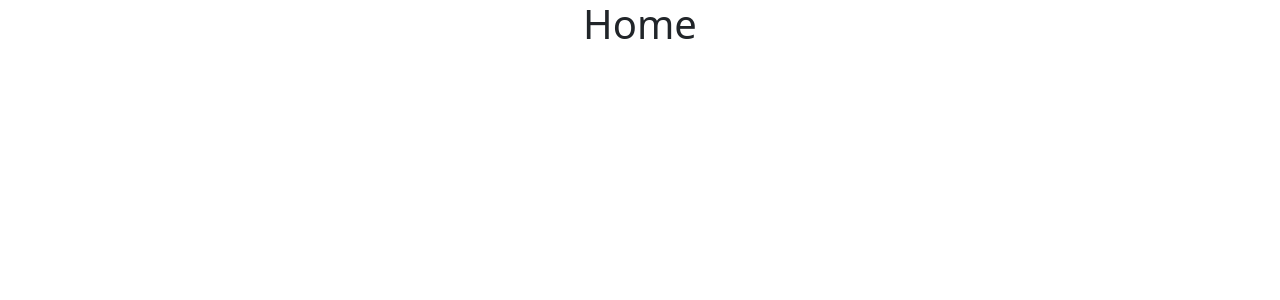
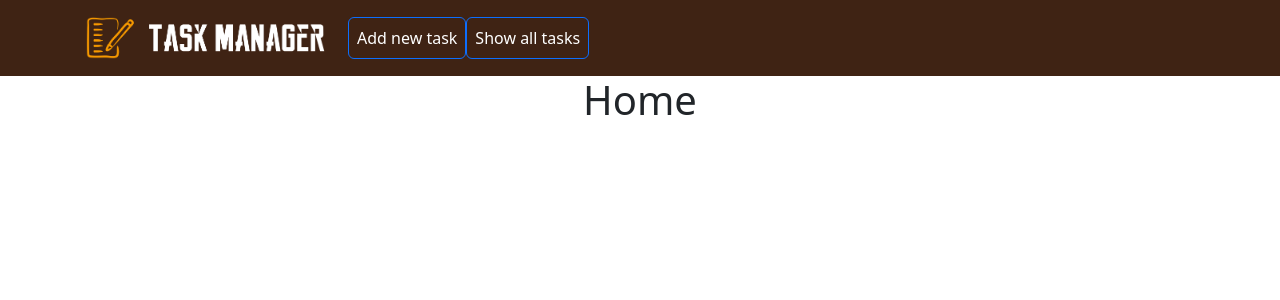
Before and after one commit to pabeler/task_manager, a React (Create React App) app in the folder react-frontend/: page / in a window 1280 px wide. Shown: the top 300 px of the page. Built offline with nearby package versions, Linux system fonts and the light colour scheme.

Commit message:
The logo has been changed and a navbar added

```diff
--- a/react-frontend/src/App.js
+++ b/react-frontend/src/App.js
@@ -1,11 +1,13 @@
 import './App.css';
 import Home from "./components/Home";
 import {BrowserRouter, Route, Routes} from "react-router-dom";
+import CustomNavbar from "./components/CustomNavbar";
 
 function App() {
 return (
     <div className="App">
         <BrowserRouter>
+            <CustomNavbar/>
             <Routes>
                 <Route path="/" element={<Home/>}/>
             </Routes>
--- /dev/null
+++ b/react-frontend/src/components/CustomNavbar.js
@@ -0,0 +1,28 @@
+import Container from 'react-bootstrap/Container';
+import Navbar from 'react-bootstrap/Navbar';
+import {Link} from "react-router-dom";
+import {Nav} from "react-bootstrap";
+
+export default function CustomNavbar() {
+
+    return (
+        <Navbar collapseOnSelect expand="lg" style={{backgroundColor: "rgb(63, 35, 20)"}}>
+            <Container>
+                <Navbar.Brand>
+                    <Link to="/"><img src="images\logo.png" alt="logo" width="250" height="50"/></Link>
+                </Navbar.Brand>
+                <Navbar.Toggle aria-controls="responsive-navbar-nav"/>
+                <Navbar.Collapse id="responsive-navbar-nav">
+                    <Nav className="me-auto">
+                        <Nav.Link className="border rounded border-primary" href="#" style={{color: "white"}}>
+                            Add new task
+                        </Nav.Link>
+                        <Nav.Link className="border rounded border-primary" href="#" style={{color: "white"}}>
+                            Show all tasks
+                        </Nav.Link>
+                    </Nav>
+                </Navbar.Collapse>
+            </Container>
+        </Navbar>
+    );
+}
```
Also changed, not shown: react-frontend/public/images/logo.png. Lines whose indentation alone changed are shown as unchanged.
